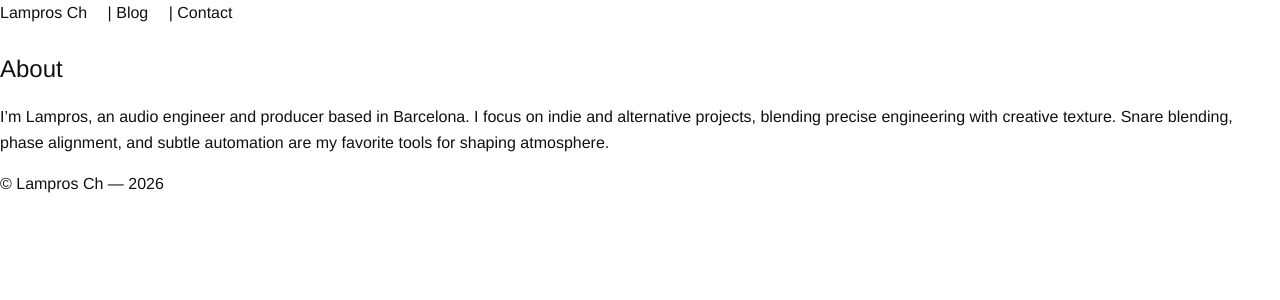
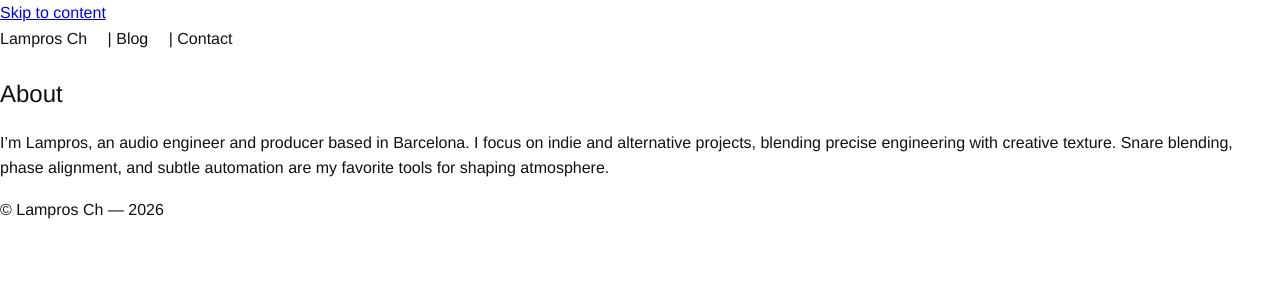
Before and after one commit to lamprosch/lamprosch.github.io, a Jekyll site: the page built from about.md, in a window 1280 px wide. Shown: the top 300 px of the page. Built offline with Jekyll 4.4.1, drawn with Linux system fonts in a browser that asks for light colours.

Commit message:
ally: add skip link and main landmark id

```diff
--- a/_layouts/default.html
+++ b/_layouts/default.html
@@ -8,6 +8,7 @@
   <link rel="stylesheet" href="{{ '/assets/css/style.css' | relative_url }}">
 </head>
 <body>
+  <a class="skip-link" href="#main-content">Skip to content</a>
   <header role="banner">
     <nav class="nav">
       <a href="{{ '/' | relative_url }}">{{ site.title }}</a> |
@@ -16,7 +17,7 @@
     </nav>
   </header>
 
-  <main role="main">
+  <main id="main-content" role="main">
     {{ content }}
   </main>
 
```
